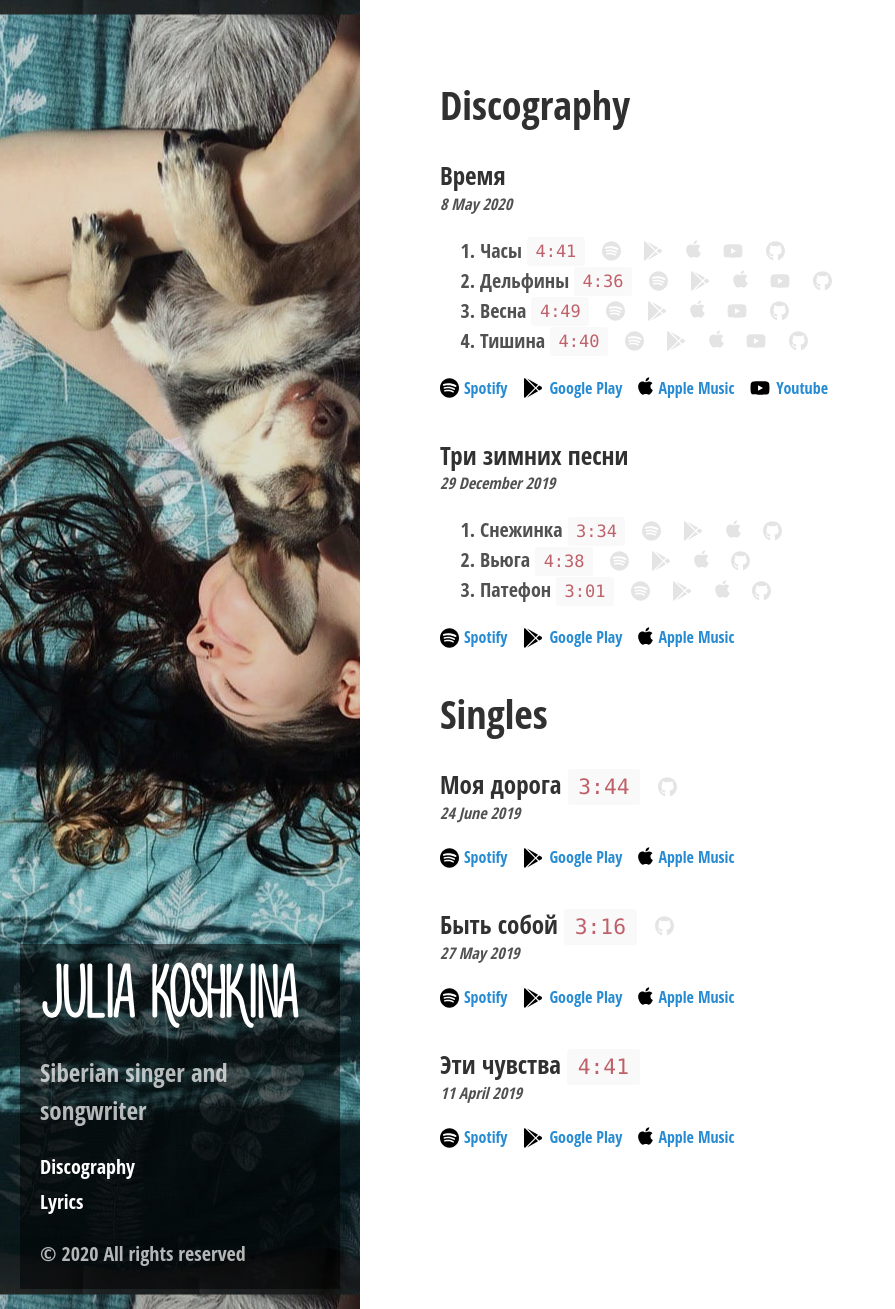
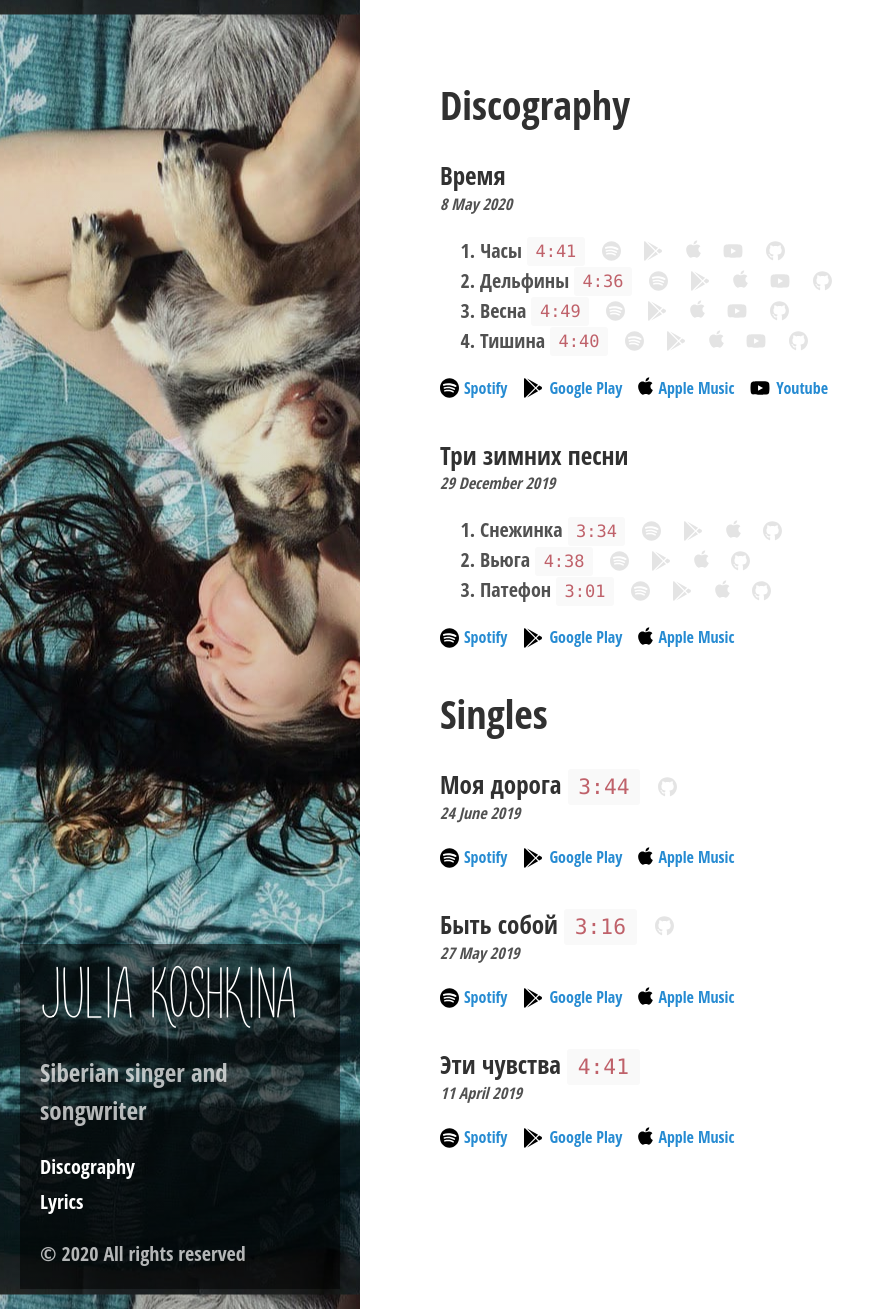
Before and after one commit to kshkn/kshkn.github.io, a Jekyll site: the page built from index.md, in a window 1280 px wide and 1309 px high. Shown: the whole window, without its empty margins (0-895 px from the left). Built offline with Jekyll 4.4.1, drawn with Linux system fonts in a browser that asks for light colours.

Commit message:
fix fonts in sidebar

```diff
--- a/public/css/hyde.css
+++ b/public/css/hyde.css
@@ -59,7 +59,7 @@
   text-align: center;
   padding: 2rem 1rem;
   color: rgba(255,255,255,.7);
-  Rbackground-color: #202020;
+  font-weight: lighter;
 }
 @media (min-width: 48em) {
   .sidebar {
@@ -83,6 +83,7 @@
   margin-top: 0;
   font-family: "novitonovathin", serif;
   font-size: 4rem;
+  font-weight: lighter;
   text-transform: uppercase;
 }
 
```
